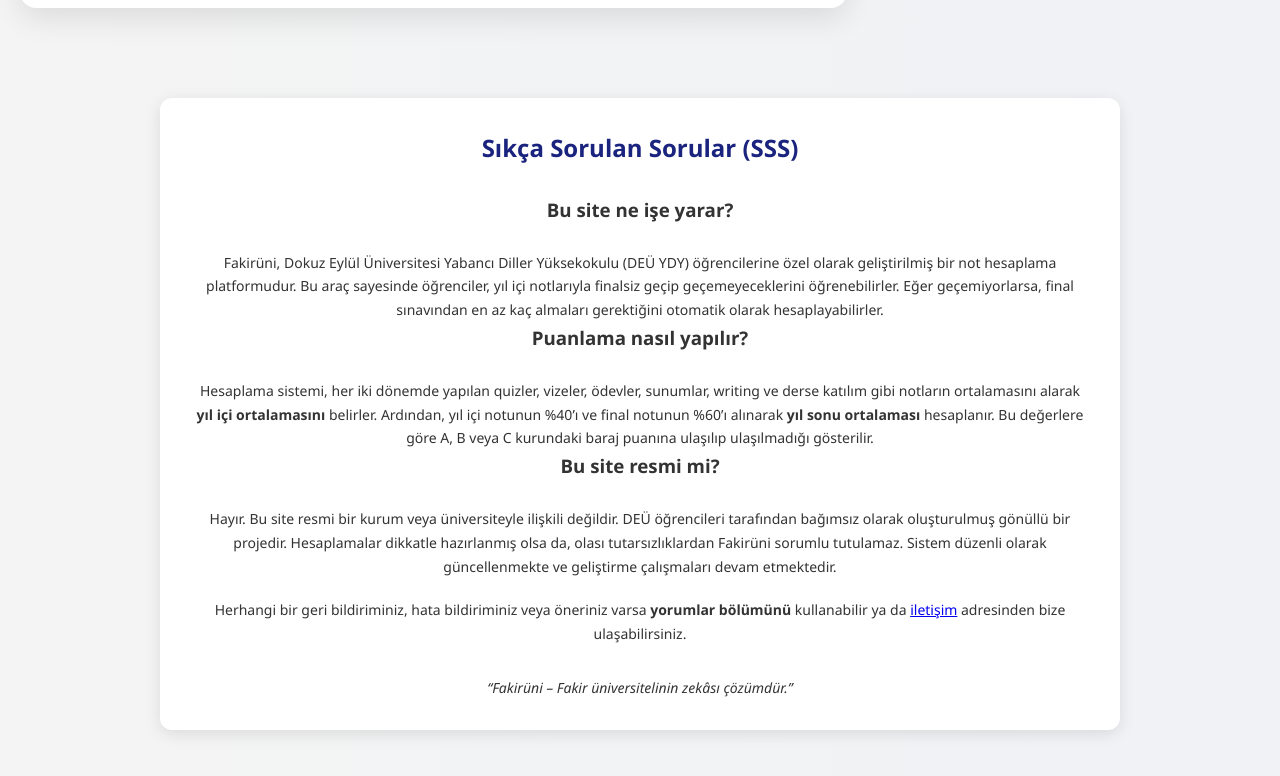
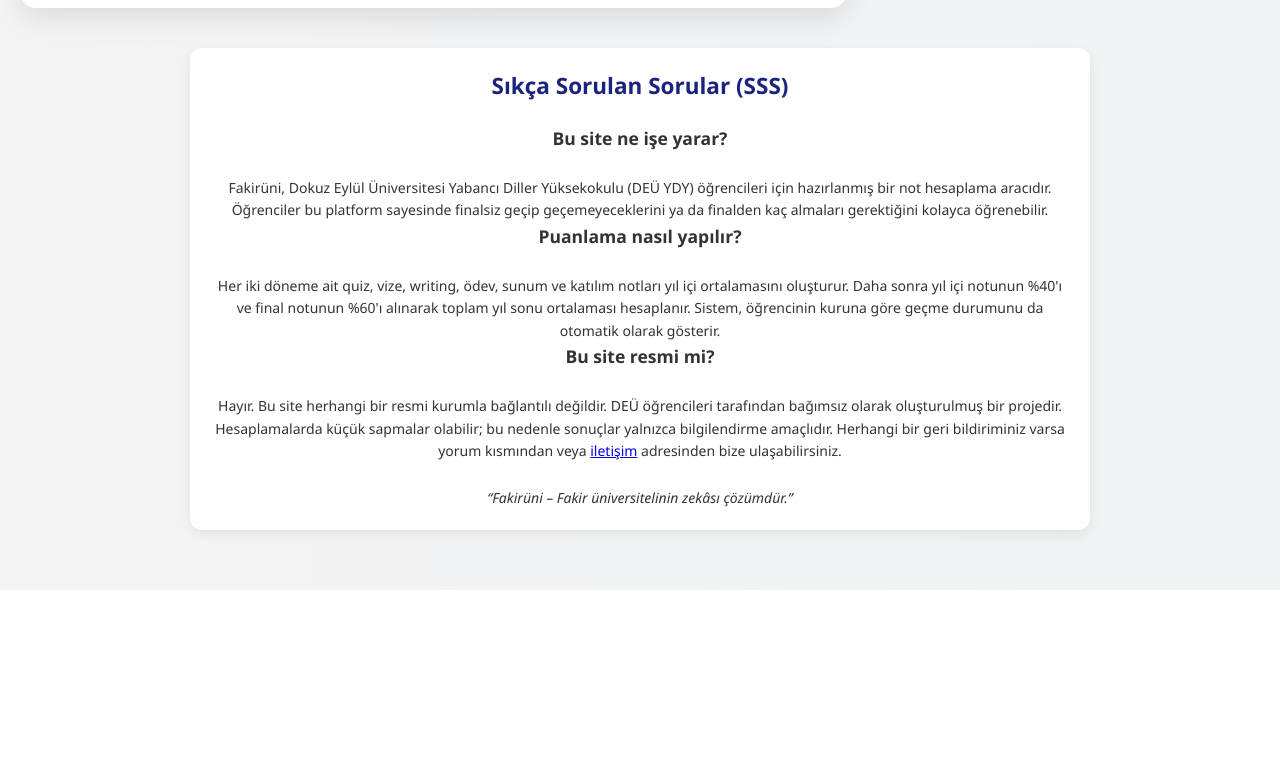
Before and after one commit to Hasansel48/deuydyhazirlik, a plain HTML site: page index.html in a window 1280 px wide. Shown: the part 1252-2028 px from the top of the page. After the commit the page ends 1842 px from the top, so only its background shows below. Drawn offline with Linux system fonts and the light colour scheme; a script that the page names is missing.

Commit message:
Update index.html

```diff
--- a/index.html
+++ b/index.html
@@ -405,32 +405,39 @@
     <script>commentBox('5724459575017472-proj');</script>
   </div>
   </div>
-      <section style="max-width: 960px; margin: 50px auto; padding: 30px; background: #ffffff; border-radius: 12px; box-shadow: 0 4px 16px rgba(0,0,0,0.1); font-size: 16px; line-height: 1.7; color: #333;">
-    <h2 style="text-align: center; color: #1a237e; margin-bottom: 25px;">Sıkça Sorulan Sorular (SSS)</h2>
+  <section style="
+  max-width: 900px;
+  margin: 3s0px auto;
+  padding: 20px 25px;
+  background: #ffffff;
+  border-radius: 12px;
+  box-shadow: 0 4px 12px rgba(0,0,0,0.08);
+  font-size: 15px;
+  line-height: 1.6;
+  color: #333;
+">
+  <h2 style="text-align: center; color: #1a237e; margin-bottom: 20px;">Sıkça Sorulan Sorular (SSS)</h2>
 
   <h3>Bu site ne işe yarar?</h3>
   <p>
-      Fakirüni, Dokuz Eylül Üniversitesi Yabancı Diller Yüksekokulu (DEÜ YDY) öğrencilerine özel olarak geliştirilmiş bir not hesaplama platformudur. Bu araç sayesinde öğrenciler, yıl içi notlarıyla finalsiz geçip geçemeyeceklerini öğrenebilirler. Eğer geçemiyorlarsa, final sınavından en az kaç almaları gerektiğini otomatik olarak hesaplayabilirler.
+    Fakirüni, Dokuz Eylül Üniversitesi Yabancı Diller Yüksekokulu (DEÜ YDY) öğrencileri için hazırlanmış bir not hesaplama aracıdır. Öğrenciler bu platform sayesinde finalsiz geçip geçemeyeceklerini ya da finalden kaç almaları gerektiğini kolayca öğrenebilir.
   </p>
 
   <h3>Puanlama nasıl yapılır?</h3>
   <p>
-      Hesaplama sistemi, her iki dönemde yapılan quizler, vizeler, ödevler, sunumlar, writing ve derse katılım gibi notların ortalamasını alarak <strong>yıl içi ortalamasını</strong> belirler. Ardından, yıl içi notunun %40’ı ve final notunun %60’ı alınarak <strong>yıl sonu ortalaması</strong> hesaplanır. Bu değerlere göre A, B veya C kurundaki baraj puanına ulaşılıp ulaşılmadığı gösterilir.
+    Her iki döneme ait quiz, vize, writing, ödev, sunum ve katılım notları yıl içi ortalamasını oluşturur. Daha sonra yıl içi notunun %40'ı ve final notunun %60'ı alınarak toplam yıl sonu ortalaması hesaplanır. Sistem, öğrencinin kuruna göre geçme durumunu da otomatik olarak gösterir.
   </p>
 
   <h3>Bu site resmi mi?</h3>
   <p>
-      Hayır. Bu site resmi bir kurum veya üniversiteyle ilişkili değildir. DEÜ öğrencileri tarafından bağımsız olarak oluşturulmuş gönüllü bir projedir. Hesaplamalar dikkatle hazırlanmış olsa da, olası tutarsızlıklardan Fakirüni sorumlu tutulamaz. Sistem düzenli olarak güncellenmekte ve geliştirme çalışmaları devam etmektedir.
+    Hayır. Bu site herhangi bir resmi kurumla bağlantılı değildir. DEÜ öğrencileri tarafından bağımsız olarak oluşturulmuş bir projedir. Hesaplamalarda küçük sapmalar olabilir; bu nedenle sonuçlar yalnızca bilgilendirme amaçlıdır. Herhangi bir geri bildiriminiz varsa yorum kısmından veya <a href="mailto:slhsn48@gmail.com">iletişim</a> adresinden bize ulaşabilirsiniz.
   </p>
 
-    <p>
-      Herhangi bir geri bildiriminiz, hata bildiriminiz veya öneriniz varsa <strong>yorumlar bölümünü</strong> kullanabilir ya da <a href="mailto:slhsn48@gmail.com">iletişim</a> adresinden bize ulaşabilirsiniz.
-    </p>
-
-    <p style="text-align: center; font-style: italic; margin-top: 30px;">
+  <p style="text-align: center; font-style: italic; margin-top: 25px;">
     “Fakirüni – Fakir üniversitelinin zekâsı çözümdür.”
   </p>
 </section>
+
 
 <!-- Menü Paneli (body içine, yorum kutusunun altına ya da en sona) -->
 <div id="sideMenu" class="side-menu">
```
Lines whose indentation alone changed are shown as unchanged.
